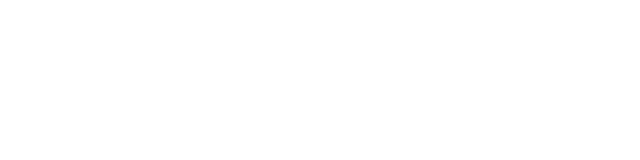
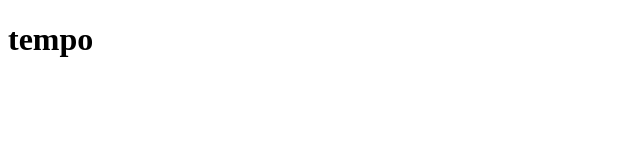
Before and after one commit to walisson27/weather-react, a React (Vite) app: page / in a window 1280 px wide. Shown: the top 160 px of the page, without its empty margins (0-640 px from the left). Built offline with nearby package versions, Linux system fonts and the light colour scheme.

Commit message:
adicionando fontes

```diff
--- a/index.html
+++ b/index.html
@@ -3,7 +3,11 @@
   <head>
     <meta charset="UTF-8" />
     <meta name="viewport" content="width=device-width, initial-scale=1.0" />
-    <title>Clima</title>
+    <link rel="preconnect" href="https://fonts.googleapis.com">
+    <link rel="preconnect" href="https://fonts.gstatic.com" crossorigin>
+    <link href="https://fonts.googleapis.com/css2?family=Ubuntu:wght@300&display=swap" rel="stylesheet">
+    <link rel="stylesheet" href="https://cdnjs.cloudflare.com/ajax/libs/font-awesome/6.4.0/css/all.min.css" integrity="sha512-iecdLmaskl7CVkqkXNQ/ZH/XLlvWZOJyj7Yy7tcenmpD1ypASozpmT/E0iPtmFIB46ZmdtAc9eNBvH0H/ZpiBw==" crossorigin="anonymous" referrerpolicy="no-referrer" />
+    <title>Clima Agora!</title>
   </head>
   <body>
     <div id="root"></div>
--- a/src/App.jsx
+++ b/src/App.jsx
@@ -1,8 +1,9 @@
 
+import Weather from './script/Weather'
 function App() {
   return (
     <>
-
+     <Weather/>
     </>
   )
 }
--- /dev/null
+++ b/src/script/Weather.jsx
@@ -0,0 +1,8 @@
+
+const Weather = () => {
+    return(
+        <h1>tempo</h1>
+    )
+}
+
+export default Weather;
```
Also changed, not shown: src/css/style.css (added).
